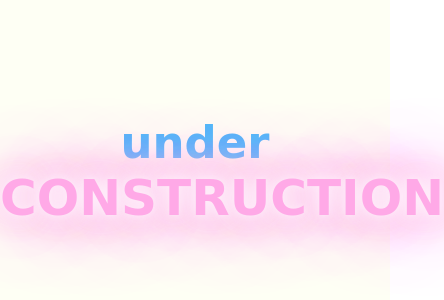
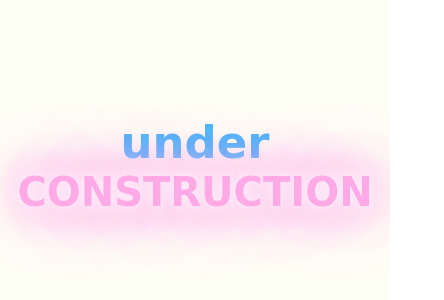
Before and after one commit to balexhill/balexhill.github.io, a plain HTML site: page index.html in a window 390 px wide. Shown: the part 76-376 px from the top of the page, 444 px wide, since content can reach past the window. Drawn offline with Linux system fonts and the light colour scheme; a web font is replaced by a local one.

Commit message:
Update styles.css

```diff
--- a/styles.css
+++ b/styles.css
@@ -70,8 +70,8 @@ h1.bottom-name-title{
   }
 }
 
-@media (max-width: 600px) {
+@media (max-width: 500px) {
   h1.bottom-name-title {
-    font-size: 50px;
+    font-size: 40px;
   }
 }
```
